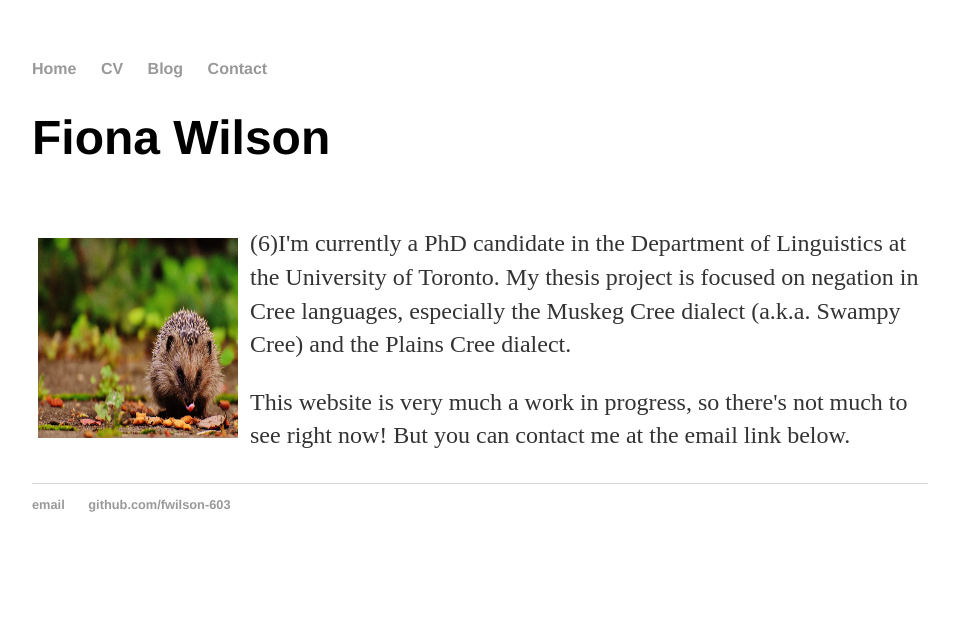
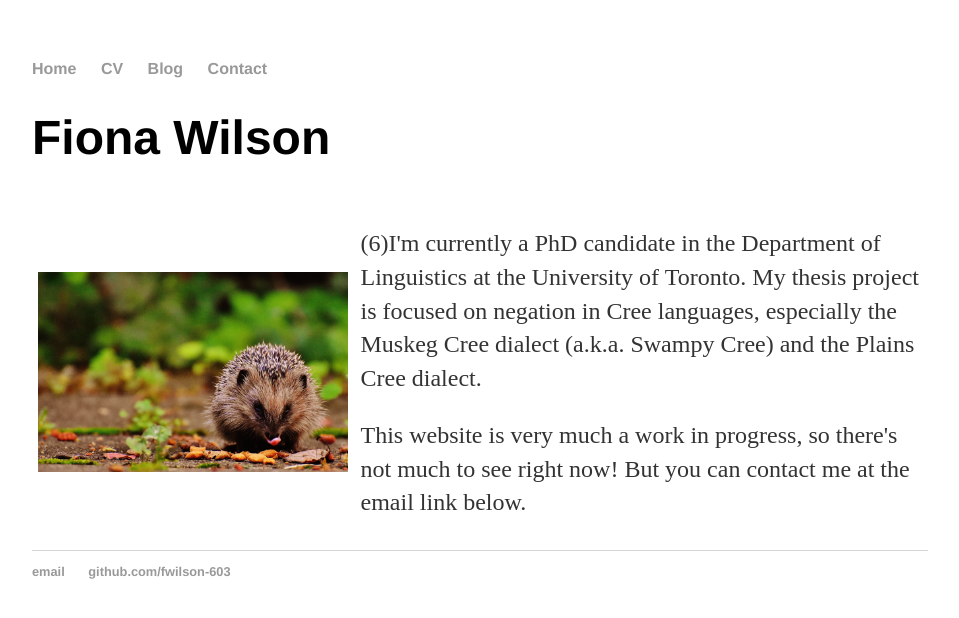
Before and after one commit to fwilson-603/fwilson-603.github.io, a Jekyll site: the page built from index.html, in a window 1280 px wide. Shown: the top 618 px of the page, without its empty margins (160-1119 px from the left). Built offline with Jekyll 4.4.1, drawn with Linux system fonts in a browser that asks for light colours.

Commit message:
Update main.css

```diff
--- a/css/main.css
+++ b/css/main.css
@@ -30,8 +30,8 @@ p {
 }
 
 img {
-    width: 200px;
     height: 200px;
+    width: auto;
 }
 
 footer {
```
